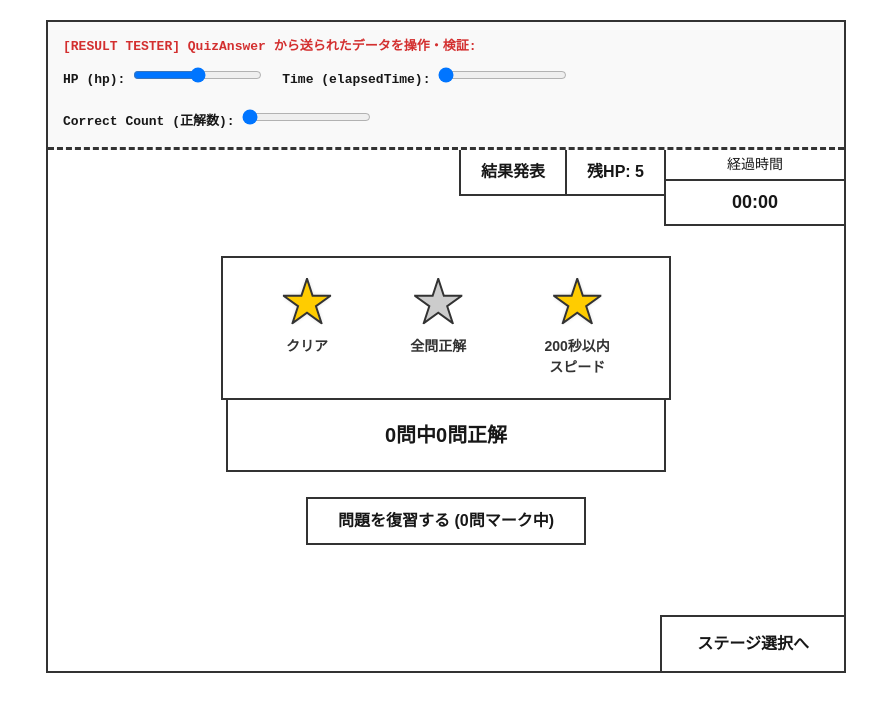
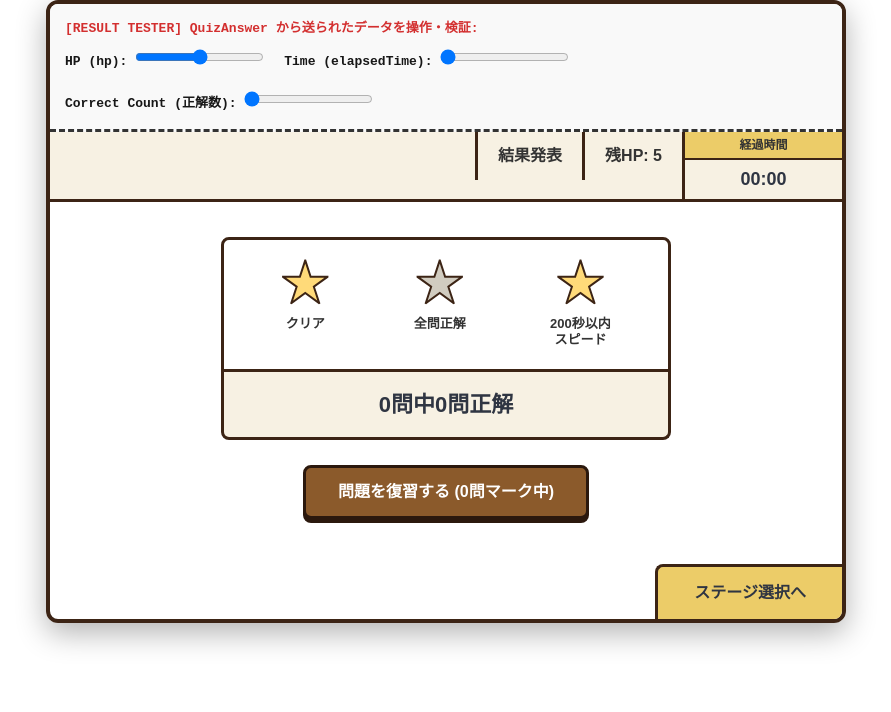
Before and after one commit to 251018-hinokuma/AltF4, a Next.js app: page /quiz_result in a window 1280 px wide. Shown: the top 712 px of the page, without its empty margins (194-1085 px from the left). Built offline with nearby package versions, Linux system fonts and the light colour scheme; no server answers; the database is empty.

Commit message:
resultcss 修正

```diff
--- a/app/quiz_result/page.module.css
+++ b/app/quiz_result/page.module.css
@@ -1,15 +1,62 @@
-/* Main Outer Frame Layout */
+/* =========================================
+   1. Full Screen Background Layer (Sky, Clouds, Mountains, Ground)
+   ========================================= */
+.pageBackground {
+  min-height: 100vh;
+  width: 100vw;
+  margin: 0;
+  padding: 40px 15px;
+  box-sizing: border-box;
+
+  /* Layer order: Clouds -> Mountains -> Grass / Dirt ground */
+  background:
+    /* Clouds (White Ellipses) */
+    radial-gradient(ellipse at 20% 18%, #ffffff 0%, #ffffff 60%, transparent 61%),
+    radial-gradient(ellipse at 25% 15%, #ffffff 0%, #ffffff 65%, transparent 66%),
+    radial-gradient(ellipse at 75% 22%, #ffffff 0%, #ffffff 60%, transparent 61%),
+    radial-gradient(ellipse at 80% 20%, #ffffff 0%, #ffffff 65%, transparent 66%),
+
+    /* Mountains (Conic Gradients) */
+    conic-gradient(from 135deg at 20% 70%, #5c6b38 0 90deg, transparent 0),
+    conic-gradient(from 135deg at 45% 65%, #5c6b38 0 90deg, transparent 0),
+    conic-gradient(from 135deg at 80% 68%, #5c6b38 0 90deg, transparent 0),
+
+    /* Ground (Sky -> Light Grass Rim -> Dark Grass -> Dirt) */
+    linear-gradient(
+      to bottom,
+      #6db2f2 0%,         /* Sky Blue */
+      #6db2f2 60%,
+      #2ecc71 60%,       /* Light Grass Edge */
+      #2ecc71 61.5%,
+      #27ae60 61.5%,     /* Main Grass Green */
+      #27ae60 72%,
+      #795548 72%,       /* Dirt Brown */
+      #5d4037 100%
+    ) !important;
+
+  background-attachment: fixed !important;
+  display: flex;
+  justify-content: center;
+  align-items: center;
+}
+
+/* =========================================
+   2. Main Outer Frame Layout
+   ========================================= */
 .resultContainer {
   width: 100%;
   max-width: 800px;
-  margin: 20px auto;
-  border: 2px solid #333333;
+  margin: 0 auto;
+  border: 4px solid #3c2415;
+  border-radius: 12px;
   box-sizing: border-box;
   font-family: sans-serif;
-  background-color: #ffffff;
+  background-color: rgba(255, 255, 255, 0.95);
+  box-shadow: 0 10px 30px rgba(0, 0, 0, 0.3);
   position: relative;
   display: flex;
   flex-direction: column;
+  overflow: hidden;
 }
 
 /* Top Stats Bar Layout */
@@ -17,6 +64,8 @@
   display: flex;
   align-items: flex-start;
   width: 100%;
+  background-color: #f7f1e3;
+  border-bottom: 3px solid #3c2415;
 }
 
 .headerSpacer {
@@ -24,33 +73,36 @@
 }
 
 .headerBox {
-  border-left: 2px solid #333333;
-  border-bottom: 2px solid #333333;
-  padding: 10px 20px;
+  border-left: 3px solid #3c2415;
+  padding: 12px 20px;
   font-weight: bold;
   font-size: 16px;
-  background-color: #ffffff;
+  color: #333333;
+  background-color: #f7f1e3;
 }
 
 /* Two-tier Timer Box */
 .timeBox {
-  border-left: 2px solid #333333;
-  border-bottom: 2px solid #333333;
-  width: 180px;
+  border-left: 3px solid #3c2415;
+  width: 160px;
   text-align: center;
-  background-color: #ffffff;
+  background-color: #f7f1e3;
 }
 
 .timeTitle {
-  font-size: 14px;
+  font-size: 12px;
+  font-weight: bold;
   padding: 4px 0;
-  border-bottom: 2px solid #333333;
+  color: #333333;
+  border-bottom: 2px solid #3c2415;
+  background-color: #eccc68;
 }
 
 .timeValue {
   font-size: 18px;
   font-weight: bold;
-  padding: 8px 0;
+  padding: 6px 0;
+  color: #2f3542;
 }
 
 /* Core Content Center Alignment */
@@ -58,18 +110,20 @@
   display: flex;
   flex-direction: column;
   align-items: center;
-  padding: 30px 20px;
+  padding: 35px 20px 25px;
 }
 
 /* Center Star Board Frame */
 .starsContainer {
-  border: 2px solid #333333;
+  border: 3px solid #3c2415;
+  border-radius: 8px 8px 0 0;
   width: 100%;
   max-width: 450px;
-  padding: 20px;
+  padding: 20px 15px;
   display: flex;
   justify-content: space-around;
   background-color: #ffffff;
+  box-sizing: border-box;
 }
 
 /* Individual Star Blocks */
@@ -78,75 +132,90 @@
   flex-direction: column;
   align-items: center;
   text-align: center;
-  color: #cccccc; /* Default grayscale for locked status */
+  color: #d1ccc0; /* Locked grayscale state */
 }
 
-/* Active Achievement Color Map */
+/* Active Achievement Color */
 .starItem.achieved {
-  color: #ffb700;
+  color: #ffb142;
 }
 
 .starIcon {
-  font-size: 50px;
+  font-size: 48px;
   line-height: 1;
   margin-bottom: 8px;
-  -webkit-text-stroke: 2px #333333;
+  -webkit-text-stroke: 2px #3c2415;
 }
 
 .starItem.achieved .starIcon {
-  color: #ffcc00;
-  text-shadow: 0 0 4px rgba(0, 0, 0, 0.2);
+  color: #ffda79;
 }
 
 .starLabel {
-  font-size: 14px;
+  font-size: 13px;
   font-weight: bold;
   color: #333333;
+  line-height: 1.3;
 }
 
-/* Score Box overlapping layout */
+/* Score Box layout */
 .scoreBox {
-  border: 2px solid #333333;
+  border: 3px solid #3c2415;
   border-top: none;
+  border-radius: 0 0 8px 8px;
   width: 100%;
-  max-width: 440px;
-  padding: 20px 0;
+  max-width: 450px;
+  padding: 16px 0;
   text-align: center;
-  font-size: 20px;
+  font-size: 22px;
   font-weight: bold;
-  background-color: #ffffff;
+  color: #2f3542;
+  background-color: #f7f1e3;
   margin-bottom: 25px;
+  box-sizing: border-box;
 }
 
-/* Middle Review Action Action Button */
+/* Middle Review Action Button */
 .reviewButton {
-  border: 2px solid #333333;
-  background-color: #ffffff;
-  padding: 10px 30px;
+  border: 3px solid #2b180d;
+  border-radius: 8px;
+  background-color: #8b5a2b;
+  color: #ffffff;
+  padding: 12px 32px;
   font-size: 16px;
   font-weight: bold;
   cursor: pointer;
-  transition: background-color 0.2s;
+  box-shadow: 0 4px 0 #2b180d;
+  transition: all 0.1s ease;
 }
 
 .reviewButton:hover {
-  background-color: #f5f5f5;
+  background-color: #a06832;
+  transform: translateY(-2px);
+  box-shadow: 0 6px 0 #2b180d;
 }
 
-/* Bottom Right Exit Layout Navigation */
+.reviewButton:active {
+  transform: translateY(2px);
+  box-shadow: 0 2px 0 #2b180d;
+}
+
+/* Bottom Navigation Footer */
 .resultFooter {
   display: flex;
   justify-content: flex-end;
-  margin-top: 40px;
+  margin-top: 20px;
 }
 
 .stageSelectButton {
-  border-top: 2px solid #333333;
-  border-left: 2px solid #333333;
+  border-top: 3px solid #3c2415;
+  border-left: 3px solid #3c2415;
   border-right: none;
   border-bottom: none;
-  background-color: #ffffff;
-  padding: 15px 35px;
+  border-radius: 8px 0 0 0;
+  background-color: #eccc68;
+  color: #2f3542;
+  padding: 14px 36px;
   font-size: 16px;
   font-weight: bold;
   cursor: pointer;
@@ -154,5 +223,5 @@
 }
 
 .stageSelectButton:hover {
-  background-color: #f5f5f5;
+  background-color: #ffda79;
 }
```
